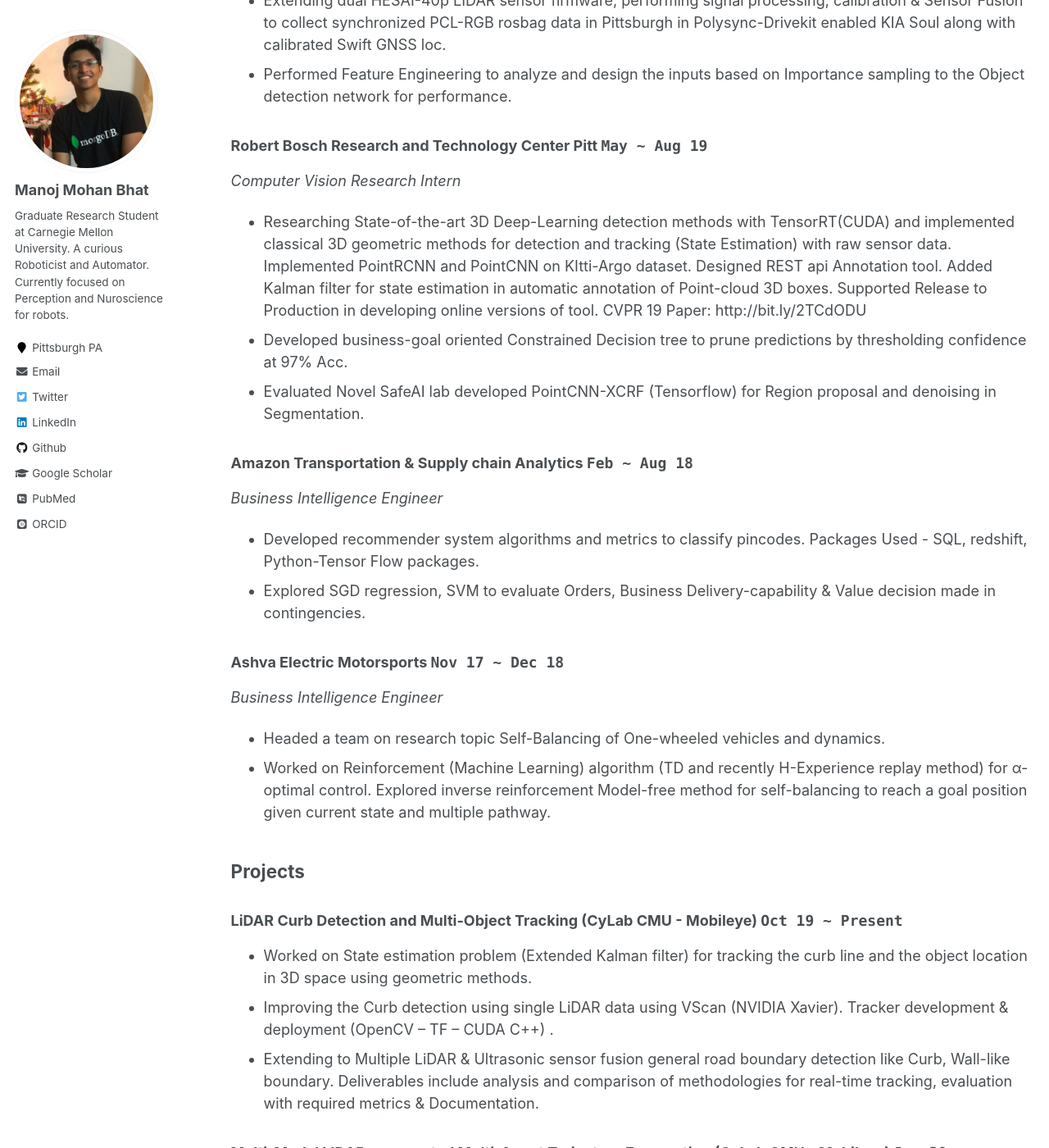
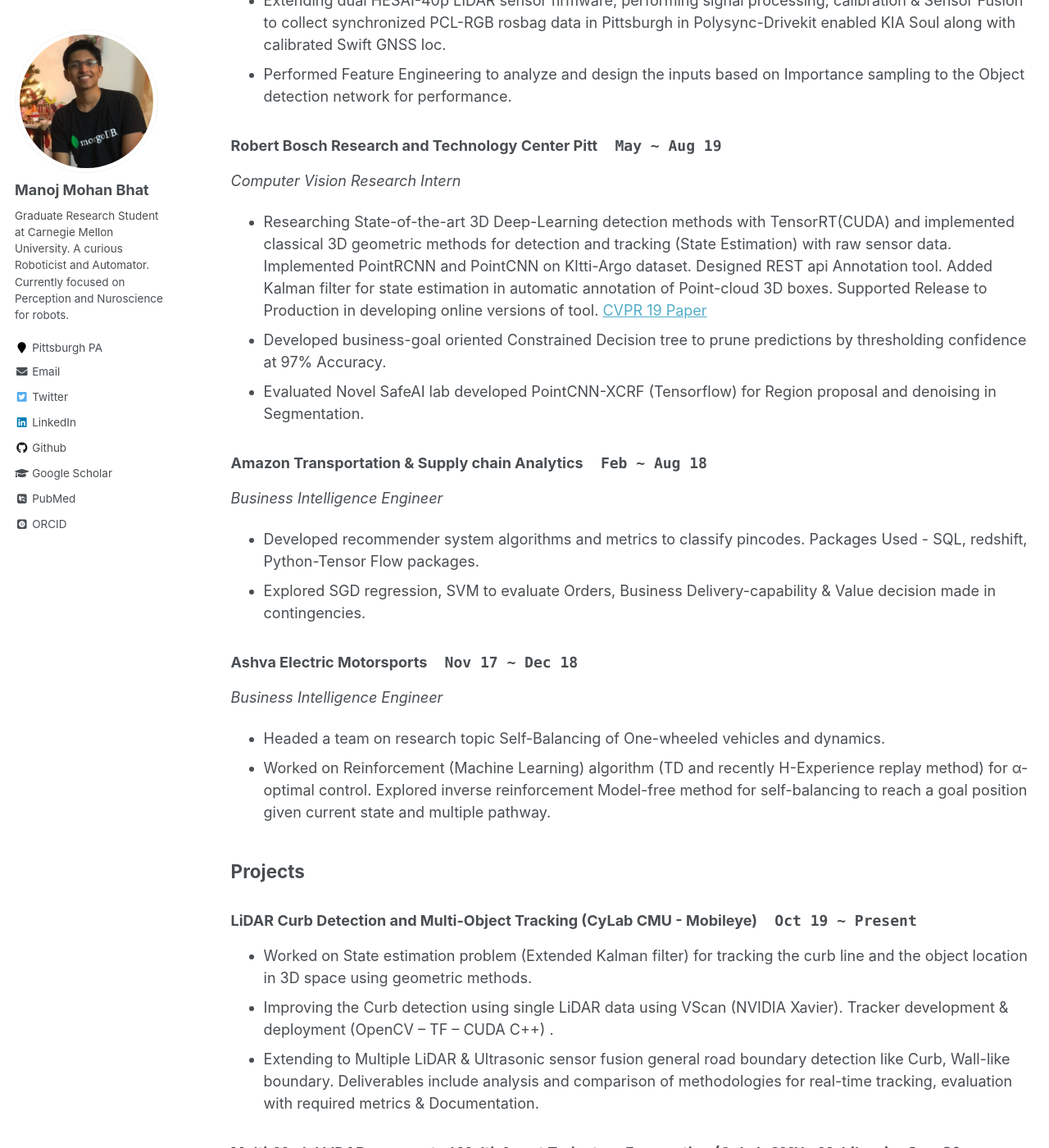
Before and after one commit to Manojbhat09/manojbhat09.github.io_old, a Jekyll site: the page built from _pages/cv.md, in a window 1280 px wide and 1400 px high, scrolled down 1013 px. Shown: the whole window at 82% size. Built offline with Jekyll 4.4.1, drawn with Linux system fonts in a browser that asks for light colours; some web fonts are replaced; some of the changed text lies outside the part shown.

Commit message:
Adding cv details 2

```diff
--- a/_pages/cv.md
+++ b/_pages/cv.md
@@ -39,27 +39,27 @@ Supported arguments:
 
 ## Experience
 
-### **Carnegie Mellon University, Safe AI Lab** `Sept 2018 - Present`
+### **Carnegie Mellon University, Safe AI Lab** &nbsp;&nbsp;&nbsp; `Sept 2018 - Present`
 
 _Research Assistant_<br>
  - Developing camera-LiDAR calibration in Kia-Soul vehicle, simulation in CARLA for testing traffic scenario primitives, 3D Object detection domain adaptation and Unsupervised learning Non-parametric Bayesian algorithms for rare event analysis under Dr. Ding Zhao.
  - Extending dual HESAI-40p LIDAR sensor firmware, performing signal processing, calibration & Sensor Fusion to collect synchronized PCL-RGB rosbag data in Pittsburgh in Polysync-Drivekit enabled KIA Soul along with calibrated Swift GNSS loc.
  - Performed Feature Engineering to analyze and design the inputs based on Importance sampling to the Object detection network for performance.
 
-### **Robert Bosch Research and Technology Center Pitt** `May ~ Aug 19`
+### **Robert Bosch Research and Technology Center Pitt** &nbsp;&nbsp;&nbsp; `May ~ Aug 19`
 
 _Computer Vision Research Intern_<br>
-  - Researching State-of-the-art 3D Deep-Learning detection methods with TensorRT(CUDA) and implemented classical 3D geometric methods for detection and tracking (State Estimation) with raw sensor data. Implemented PointRCNN and PointCNN on KItti-Argo dataset. Designed REST api Annotation tool. Added Kalman filter for state estimation in automatic annotation of Point-cloud 3D boxes. Supported Release to Production in developing online versions of tool. CVPR 19 Paper: http://bit.ly/2TCdODU
-  - Developed business-goal oriented Constrained Decision tree to prune predictions by thresholding confidence at 97% Acc.
+  - Researching State-of-the-art 3D Deep-Learning detection methods with TensorRT(CUDA) and implemented classical 3D geometric methods for detection and tracking (State Estimation) with raw sensor data. Implemented PointRCNN and PointCNN on KItti-Argo dataset. Designed REST api Annotation tool. Added Kalman filter for state estimation in automatic annotation of Point-cloud 3D boxes. Supported Release to Production in developing online versions of tool. [CVPR 19 Paper](http://bit.ly/2TCdODU)
+  - Developed business-goal oriented Constrained Decision tree to prune predictions by thresholding confidence at 97% Accuracy.
   - Evaluated Novel SafeAI lab developed PointCNN-XCRF (Tensorflow) for Region proposal and denoising in Segmentation.
 
-### **Amazon Transportation & Supply chain Analytics** `Feb ~ Aug 18`
+### **Amazon Transportation & Supply chain Analytics** &nbsp;&nbsp;&nbsp; `Feb ~ Aug 18`
 
 _Business Intelligence Engineer_<br>
 - Developed recommender system algorithms and metrics to classify pincodes. Packages Used - SQL, redshift, Python-Tensor Flow packages.
 - Explored SGD regression, SVM to evaluate Orders, Business Delivery-capability & Value decision made in contingencies.
 
-### **Ashva Electric Motorsports** `Nov 17 ~ Dec 18`
+### **Ashva Electric Motorsports** &nbsp;&nbsp;&nbsp; `Nov 17 ~ Dec 18`
 
 _Business Intelligence Engineer_<br>
 - Headed a team on research topic Self-Balancing of One-wheeled vehicles and dynamics.
@@ -68,14 +68,14 @@ _Business Intelligence Engineer_<br>
 ## Projects
 
 <!-- ### **Neural Architecture Search for Sensor Fusion and SLAM** `Sept 2018 - Present` -->
-### **LiDAR Curb Detection and Multi-Object Tracking** (CyLab CMU - Mobileye) `Oct 19 ~ Present`
+### **LiDAR Curb Detection and Multi-Object Tracking** (CyLab CMU - Mobileye) &nbsp;&nbsp;&nbsp; `Oct 19 ~ Present`
  - Worked on State estimation problem (Extended Kalman filter) for tracking the curb line and the object location in 3D space using geometric methods.
  - Improving the Curb detection using single LiDAR data using VScan (NVIDIA Xavier). Tracker development & deployment (OpenCV – TF – CUDA C++) .
  - Extending to Multiple LiDAR & Ultrasonic sensor fusion general road boundary detection like Curb, Wall-like boundary. Deliverables include analysis and
 comparison of methodologies for real-time tracking, evaluation with required metrics & Documentation.
 
-### **Multi-Modal LIDAR-augmented Multi-Agent Trajectory Forecasting** (CyLab CMU - Mobileye) `Jan 20 ~ Present`
- - Improved multi-agent trajectory forecasting under dynamic scene contexts, by incorporating rich multimodal information involved in autonomous driving-namely, visual, map, and CARLA-simulated LiDAR data. Proposed attention based scene context module, tested baselines Vanilla MATF, PRECOG which utilizes Normalizing flow. Participated in utilizing Best Practices in Software Development. Project in Python. ECCV Paper: http://bit.ly/3aHqRtC.
+### **Multi-Modal LIDAR-augmented Multi-Agent Trajectory Forecasting** (CyLab CMU - Mobileye) &nbsp;&nbsp;&nbsp; `Jan 20 ~ Present`
+ - Improved multi-agent trajectory forecasting under dynamic scene contexts, by incorporating rich multimodal information involved in autonomous driving-namely, visual, map, and CARLA-simulated LiDAR data. Proposed attention based scene context module, tested baselines Vanilla MATF, PRECOG which utilizes Normalizing flow. Participated in utilizing Best Practices in Software Development. Project in Python.  [ECCV Paper](http://bit.ly/3aHqRtC).
 
 ### **Projects in Carnegie Mellon University courses**
 
```
Also changed, not shown: other parts of _pages/cv.md (+1 -1 lines).
